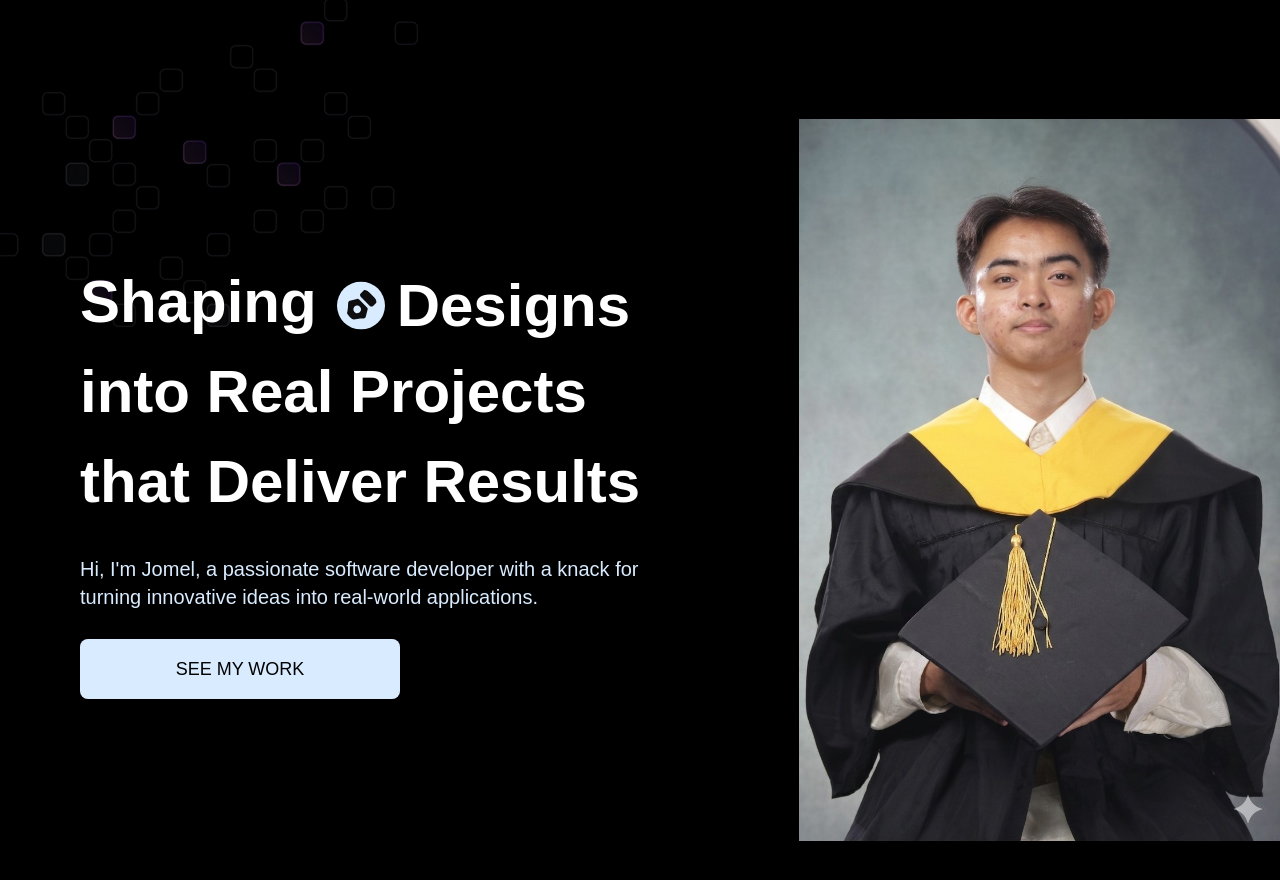
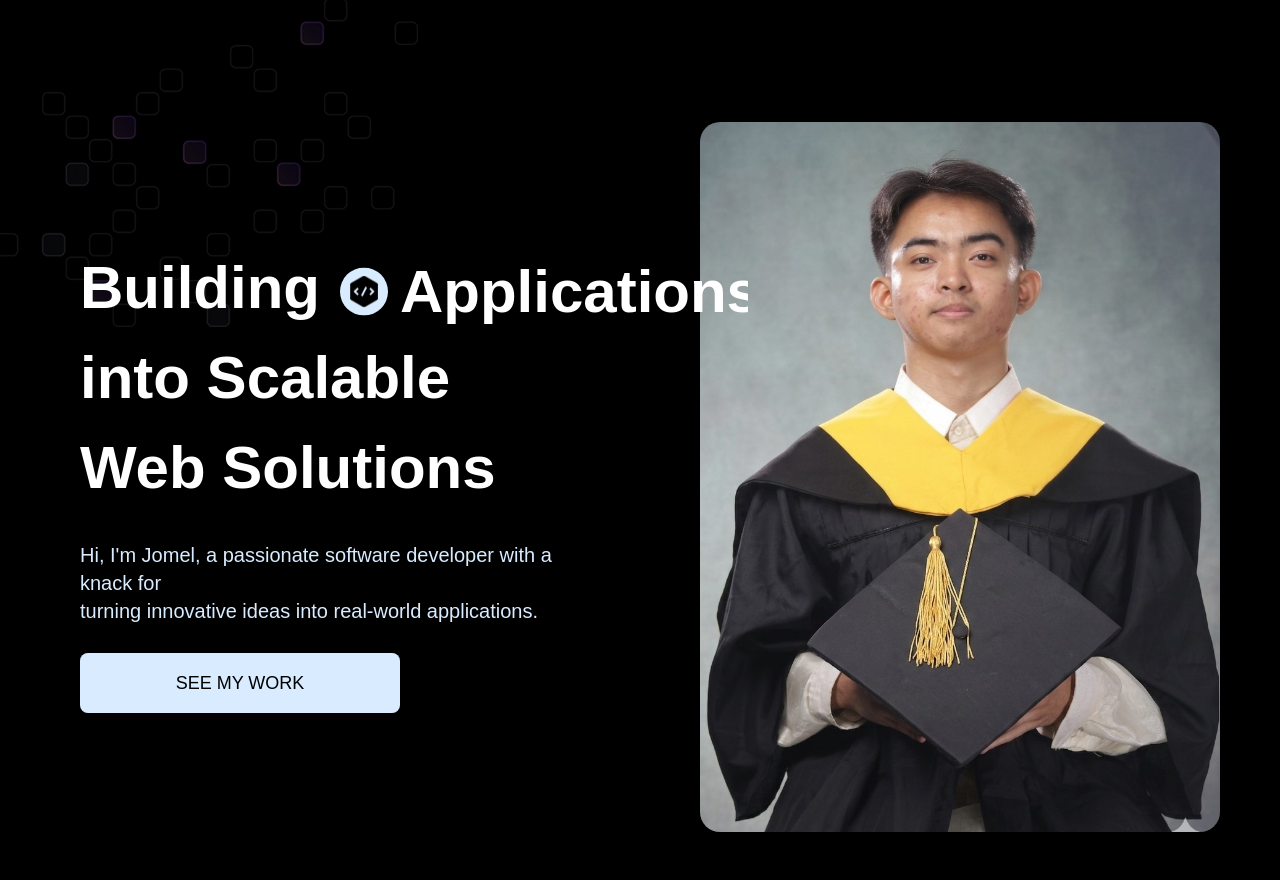
Before and after one commit to Sesante1/myPortfolio, a React (Vite) app in the folder frontend/: page / in a window 1280 px wide. Built offline with nearby package versions, Linux system fonts and the light colour scheme; a web font is replaced by a local one.

Commit message:
added styles to image profile

```diff
--- a/frontend/index.html
+++ b/frontend/index.html
@@ -2,7 +2,7 @@
 <html lang="en">
   <head>
     <meta charset="UTF-8" />
-    <link rel="icon" type="image/svg+xml" href="/favicon.svg" />
+    <link rel="icon" type="image/jpeg" href="" />
     <meta name="viewport" content="width=device-width, initial-scale=1.0" />
     <title>Jomel Sesante</title>
   </head>
--- /dev/null
+++ b/frontend/src/components/profileImage.jsx
@@ -0,0 +1,29 @@
+import React, { useRef, useCallback } from "react";
+
+const ProfileImage = () => {
+  return (
+    <>
+      <style>{`
+        @keyframes float {
+          0%, 100% { transform: translateY(0px); }
+          50% { transform: translateY(-12px); }
+        }
+        .float-card {
+          animation: float 3s ease-in-out infinite;
+        }
+      `}</style>
+
+      <div className="w-[220px] h-[220px] sm:w-[280px] sm:h-[280px] md:w-[320px] md:h-[320px] xl:w-[520px] xl:h-[710px]">
+        <div className="float-card relative w-full h-full rounded-[20px] overflow-hidden shadow-lg">
+          <img
+            src="/images/GradPic.jpg"
+            alt="Profile Picture"
+            className="w-full h-full object-cover"
+          />
+        </div>
+      </div>
+    </>
+  );
+};
+
+export default ProfileImage;
--- a/frontend/src/constants/index.js
+++ b/frontend/src/constants/index.js
@@ -1,10 +1,10 @@
 export const words = [
-  { Text: "Ideas", imagePath: "/images/ideas.svg" },
-  { Text: "Concepts", imagePath: "/images/concepts.svg" },
-  { Text: "Designs", imagePath: "/images/designs.svg" },
-  { Text: "Code", imagePath: "/images/code.svg" },
-  { Text: "Ideas", imagePath: "/images/ideas.svg" },
-  { Text: "Concepts", imagePath: "/images/concepts.svg" },
-  { Text: "Designs", imagePath: "/images/designs.svg" },
-  { Text: "Code", imagePath: "/images/code.svg" },
+  { Text: "Interfaces", imagePath: "/images/designs.svg" },
+  { Text: "Experiences", imagePath: "/images/concepts.svg" },
+  { Text: "Applications", imagePath: "/images/code.svg" },
+  { Text: "Solutions", imagePath: "/images/ideas.svg" },
+  { Text: "Interfaces", imagePath: "/images/designs.svg" },
+  { Text: "Experiences", imagePath: "/images/concepts.svg" },
+  { Text: "Applications", imagePath: "/images/code.svg" },
+  { Text: "Solutions", imagePath: "/images/ideas.svg" },
 ];
--- a/frontend/src/index.css
+++ b/frontend/src/index.css
@@ -81,7 +81,9 @@ section {
   }
 
   .hero-layout {
-    @apply relative z-10 xl:mt-20 mt-32 md:h-dvh h-[80vh] flex xl:items-center items-start justify-center;
+    @apply relative z-10 xl:mt-20 mt-32 md:h-dvh h-[80vh]
+         flex flex-col items-center justify-center gap-10
+         md:grid md:grid-cols-2 md:items-center md:gap-0;
   }
 
   .hero-text {
@@ -442,7 +444,8 @@ section {
   border: 2px solid transparent;
   background: var(--gradient);
   background-attachment: fixed;
-  mask: linear-gradient(#0000, #0000),
+  mask:
+    linear-gradient(#0000, #0000),
     conic-gradient(
       from calc((var(--start) - 15) * 1deg),
       #ffffff1f 0deg,
--- a/frontend/src/sections/hero.jsx
+++ b/frontend/src/sections/hero.jsx
@@ -1,6 +1,7 @@
 import React from "react";
 import { words } from "../constants/index";
 import Button from "../components/button";
+import ProfileImage from "../components/profileImage";
 
 const hero = () => {
   return (
@@ -15,7 +16,7 @@ const hero = () => {
           <div className="flex flex-col gap-7">
             <div className="hero-text">
               <h1>
-                Shaping
+                Building
                 <span className="slide">
                   <span className="wrapper">
                     {words.map((word) => (
@@ -34,8 +35,7 @@ const hero = () => {
                   </span>
                 </span>
               </h1>
-              <h1>into Real Projects</h1>
-              <h1>that Deliver Results</h1>
+              <h1>into Scalable Web Solutions</h1>
             </div>
 
             <p className="text-white-50 md:text-xl relative z-10 pointer-events-none">
@@ -52,9 +52,9 @@ const hero = () => {
           </div>
         </header>
         {/* Profile Picture */}
-        <figure>
-          <div className="rounded-md">
-            <img src="/images/GradPic.jpg" alt="Profile Picture" />
+        <figure className="flex items-center justify-center w-full h-full">
+          <div>
+            <ProfileImage />
           </div>
         </figure>
       </div>
```
